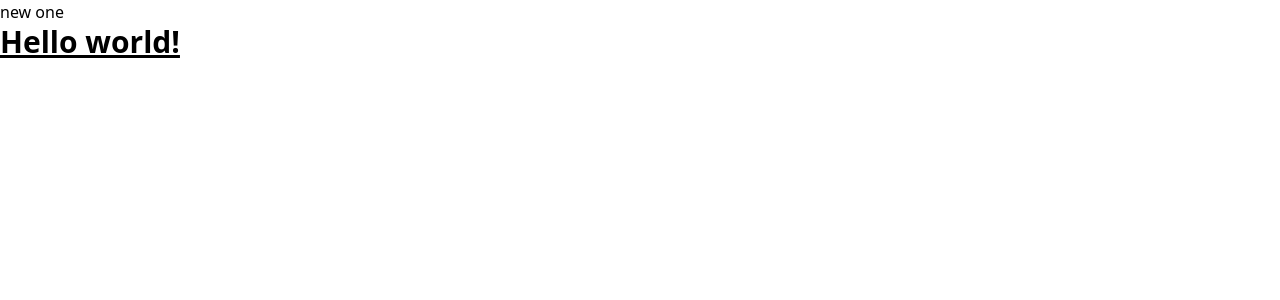
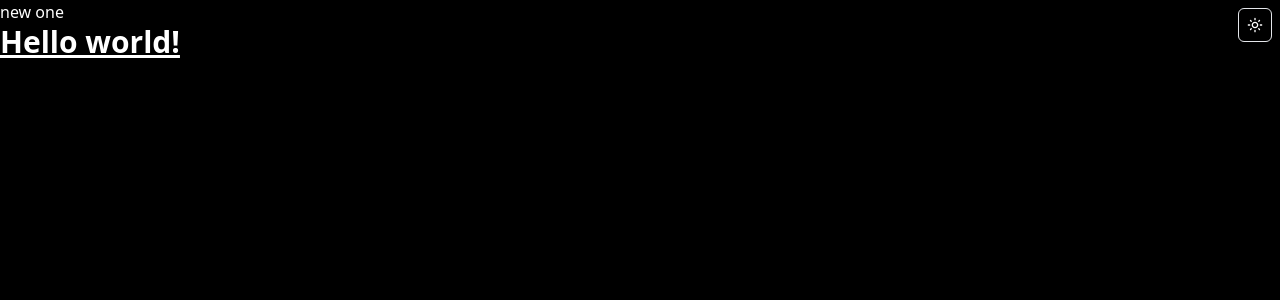
Before and after one commit to mitalrs/portfolio, a React (Create React App) app in the folder client/: page / in a window 1280 px wide. Shown: the top 300 px of the page. Built offline with nearby package versions, Linux system fonts and the light colour scheme.

Commit message:
toggle buttton for dark to light

```diff
--- a/client/package.json
+++ b/client/package.json
@@ -8,6 +8,7 @@
     "@testing-library/user-event": "^13.5.0",
     "react": "^18.3.1",
     "react-dom": "^18.3.1",
+    "react-icons": "^5.3.0",
     "react-scripts": "5.0.1",
     "web-vitals": "^2.1.4"
   },
--- a/client/src/App.js
+++ b/client/src/App.js
@@ -1,12 +1,19 @@
 import './App.css';
+import { useState } from 'react';
+import ToggleBtn from "./Components/ToggleBtn"
 
 function App() {
+  const[light,setLight]=useState(false);
   return (
-    <div className="App">
+    <div className={`App ${!light ? "dark" : ""}`}>
+      <div className="relative h-screen w-screen text-black dark:bg-black dark:text-white">
       new one
       <h1 className="text-3xl font-bold underline">
       Hello world!
     </h1>
+    <ToggleBtn light={light} setLight={setLight}/>
+      </div>
+
     </div>
   );
 }
--- /dev/null
+++ b/client/src/Components/ToggleBtn.js
@@ -0,0 +1,27 @@
+import { useState } from 'react';
+import { FaRegMoon } from "react-icons/fa";
+import { MdOutlineLightMode } from "react-icons/md";
+
+
+function ToggleBtn({light,setLight}){
+    const[openPopUp,setOpenPopUp]=useState(false);
+    // const[light,setLight]=useState(false);
+ return(
+    <div className="absolute top-2 right-2">
+        <button onClick={()=>setOpenPopUp(true)} className='relative'>
+            <div className='border rounded-md p-2'>
+           {light? <FaRegMoon/> : <MdOutlineLightMode/>}
+            </div>
+            {openPopUp===true &&
+             (
+              <div className='bg-black-500 border rounded-md p-4 absolute -bottom-24 m-2 right-5'>
+              <button onClick={()=>setLight(true)} className="ring-0">Light</button>
+              <button onClick={()=>setLight(false)} className='ring-0'>Dark</button>
+              </div>
+             )
+            }
+        </button>
+    </div>
+ );
+}
+export default ToggleBtn;
--- a/client/tailwind.config.js
+++ b/client/tailwind.config.js
@@ -7,4 +7,5 @@ module.exports = {
     extend: {},
   },
   plugins: [],
+  darkMode:'class',
 }
```
Also changed, not shown: 1 other file (tests, documents, lock files or other folders).
